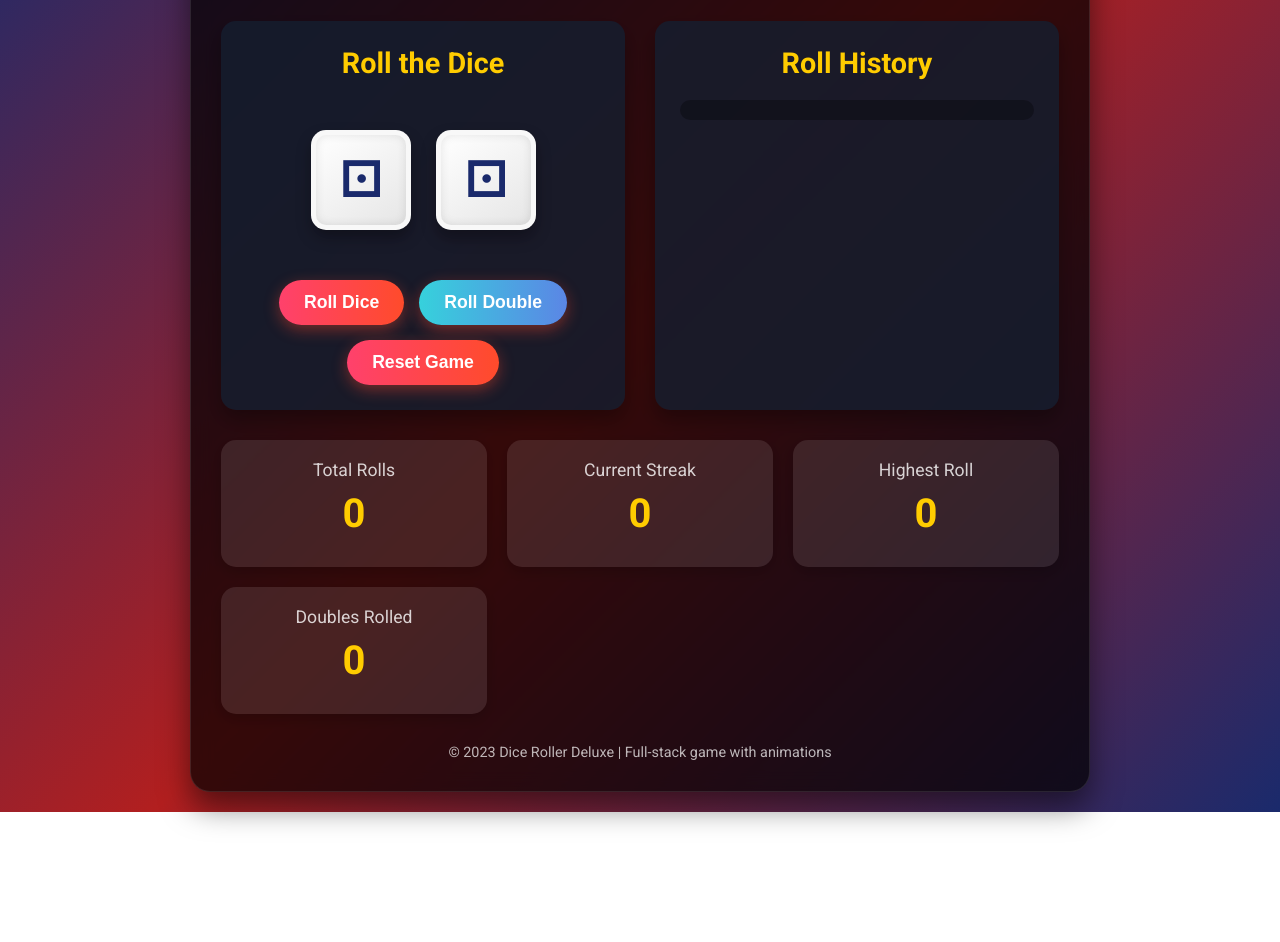
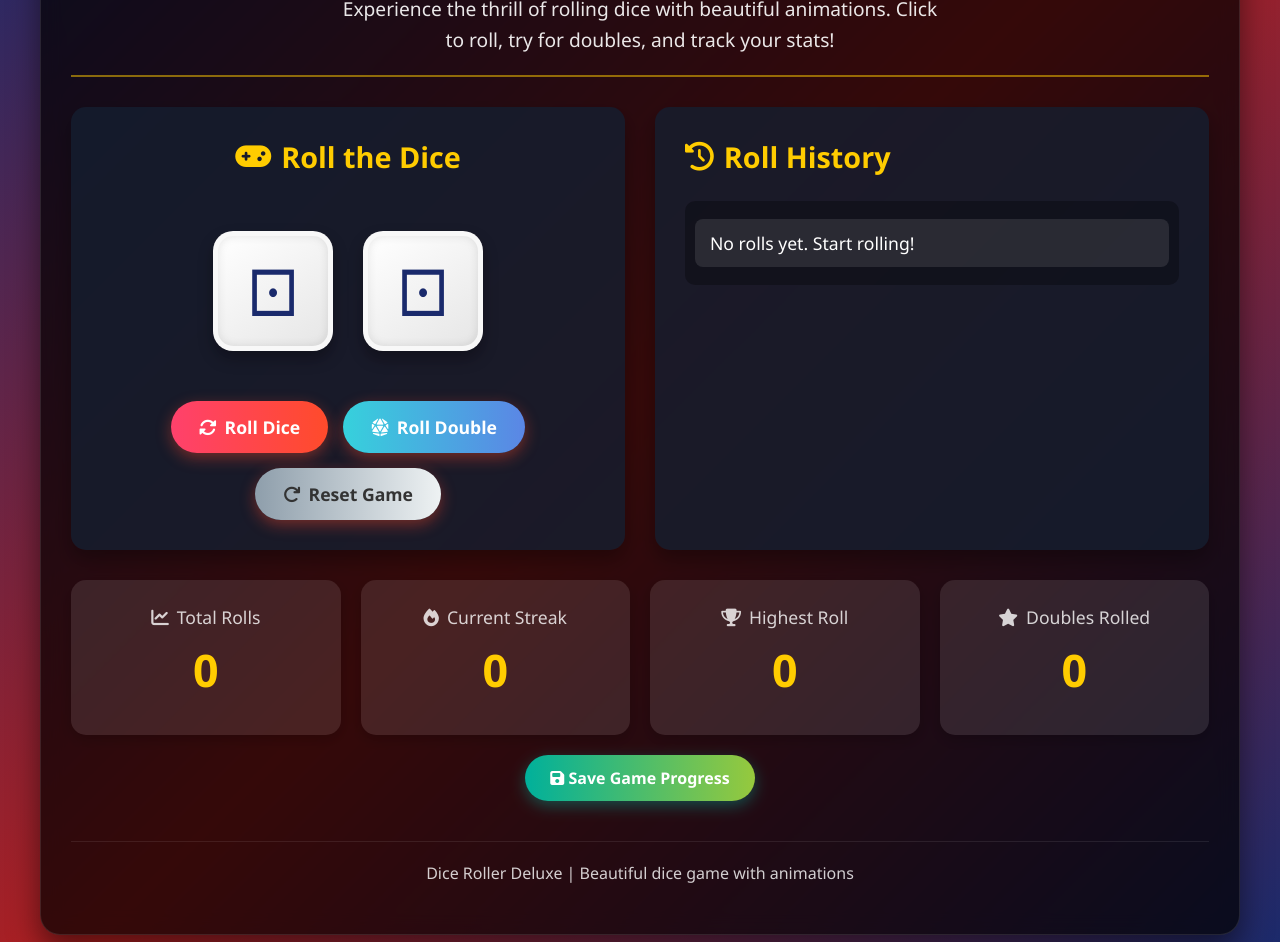
Before and after one commit to mynameisadrusht/adusht-, a plain HTML site: page index.html in a window 1280 px wide. Shown: the part 163-1105 px from the top of the page. Before the commit the page ends 975 px from the top, so only its background shows below. Drawn offline with Linux system fonts and the light colour scheme.

Commit message:
Update index.html

```diff
--- a/index.html
+++ b/index.html
@@ -4,16 +4,16 @@
     <meta charset="UTF-8">
     <meta name="viewport" content="width=device-width, initial-scale=1.0">
     <title>Dice Roller Deluxe</title>
-    <link href="https://fonts.googleapis.com/css2?family=Roboto:wght@400;700&family=Lobster&display=swap" rel="stylesheet">
+    <link rel="stylesheet" href="https://cdnjs.cloudflare.com/ajax/libs/font-awesome/6.4.0/css/all.min.css">
     <style>
         * {
             margin: 0;
             padding: 0;
             box-sizing: border-box;
+            font-family: 'Segoe UI', Tahoma, Geneva, Verdana, sans-serif;
         }
 
         body {
-            font-family: 'Roboto', sans-serif;
             background: linear-gradient(135deg, #1a2a6c, #b21f1f, #1a2a6c);
             min-height: 100vh;
             display: flex;
@@ -27,7 +27,7 @@
 
         .container {
             width: 100%;
-            max-width: 900px;
+            max-width: 1200px;
             background: rgba(0, 0, 0, 0.7);
             border-radius: 20px;
             padding: 30px;
@@ -39,10 +39,11 @@
         header {
             text-align: center;
             margin-bottom: 30px;
+            padding: 20px;
+            border-bottom: 2px solid rgba(255, 204, 0, 0.5);
         }
 
         h1 {
-            font-family: 'Lobster', cursive;
             font-size: 3.5rem;
             margin-bottom: 10px;
             color: #ffcc00;
@@ -53,44 +54,58 @@
         .subtitle {
             font-size: 1.2rem;
             opacity: 0.9;
+            max-width: 600px;
+            margin: 0 auto;
+            line-height: 1.6;
         }
 
-        .game-container {
+        .game-area {
             display: flex;
             flex-wrap: wrap;
             gap: 30px;
             justify-content: center;
+            margin-bottom: 30px;
         }
 
         .dice-section {
             flex: 1;
-            min-width: 300px;
+            min-width: 350px;
             background: rgba(20, 30, 48, 0.8);
             border-radius: 15px;
-            padding: 25px;
+            padding: 30px;
             display: flex;
             flex-direction: column;
             align-items: center;
             box-shadow: 0 10px 20px rgba(0, 0, 0, 0.3);
         }
 
+        .section-title {
+            font-size: 1.8rem;
+            margin-bottom: 25px;
+            text-align: center;
+            color: #ffcc00;
+            display: flex;
+            align-items: center;
+            gap: 10px;
+        }
+
         .dice-container {
             display: flex;
             flex-wrap: wrap;
             justify-content: center;
-            gap: 25px;
+            gap: 30px;
             margin: 30px 0;
         }
 
         .dice {
-            width: 100px;
-            height: 100px;
+            width: 120px;
+            height: 120px;
             background: #f8f8f8;
-            border-radius: 15px;
+            border-radius: 20px;
             display: flex;
             justify-content: center;
             align-items: center;
-            font-size: 3rem;
+            font-size: 4rem;
             font-weight: bold;
             box-shadow: 0 8px 15px rgba(0, 0, 0, 0.3);
             position: relative;
@@ -110,7 +125,7 @@
             left: 5px;
             right: 5px;
             bottom: 5px;
-            border-radius: 10px;
+            border-radius: 15px;
             background: linear-gradient(145deg, #ffffff, #e6e6e6);
             box-shadow: inset 0 0 10px rgba(0, 0, 0, 0.1);
         }
@@ -130,7 +145,7 @@
         }
 
         button {
-            padding: 12px 25px;
+            padding: 14px 28px;
             font-size: 1.1rem;
             font-weight: bold;
             background: linear-gradient(to right, #ff416c, #ff4b2b);
@@ -140,6 +155,9 @@
             cursor: pointer;
             transition: all 0.3s ease;
             box-shadow: 0 5px 15px rgba(255, 75, 43, 0.4);
+            display: flex;
+            align-items: center;
+            gap: 8px;
         }
 
         button:hover {
@@ -155,20 +173,18 @@
             background: linear-gradient(to right, #36d1dc, #5b86e5);
         }
 
+        .reset-btn {
+            background: linear-gradient(to right, #8e9eab, #eef2f3);
+            color: #333;
+        }
+
         .history-section {
             flex: 1;
-            min-width: 300px;
+            min-width: 350px;
             background: rgba(20, 30, 48, 0.8);
             border-radius: 15px;
-            padding: 25px;
+            padding: 30px;
             box-shadow: 0 10px 20px rgba(0, 0, 0, 0.3);
-        }
-
-        .section-title {
-            font-size: 1.8rem;
-            margin-bottom: 20px;
-            text-align: center;
-            color: #ffcc00;
         }
 
         .history-list {
@@ -190,9 +206,14 @@
             animation: fadeIn 0.5s ease;
         }
 
+        .history-item.double {
+            background: rgba(255, 215, 0, 0.15);
+            border-left: 4px solid gold;
+        }
+
         .stats {
             display: grid;
-            grid-template-columns: repeat(auto-fit, minmax(200px, 1fr));
+            grid-template-columns: repeat(auto-fit, minmax(250px, 1fr));
             gap: 20px;
             margin-top: 30px;
             text-align: center;
@@ -200,13 +221,19 @@
 
         .stat-card {
             background: rgba(255, 255, 255, 0.1);
-            padding: 20px;
+            padding: 25px;
             border-radius: 15px;
             box-shadow: 0 5px 15px rgba(0, 0, 0, 0.2);
+            transition: transform 0.3s ease;
+        }
+
+        .stat-card:hover {
+            transform: translateY(-5px);
+            background: rgba(255, 255, 255, 0.15);
         }
 
         .stat-value {
-            font-size: 2.5rem;
+            font-size: 2.8rem;
             font-weight: bold;
             color: #ffcc00;
             margin: 10px 0;
@@ -215,6 +242,10 @@
         .stat-label {
             font-size: 1.1rem;
             opacity: 0.8;
+            display: flex;
+            align-items: center;
+            justify-content: center;
+            gap: 8px;
         }
 
         .rolling {
@@ -252,14 +283,39 @@
         }
 
         footer {
-            margin-top: 30px;
+            margin-top: 40px;
             text-align: center;
-            opacity: 0.7;
-            font-size: 0.9rem;
+            padding: 20px;
+            font-size: 1rem;
+            opacity: 0.8;
+            border-top: 1px solid rgba(255, 255, 255, 0.1);
+            width: 100%;
+        }
+
+        .save-section {
+            margin-top: 20px;
+            text-align: center;
+        }
+
+        .save-link {
+            display: inline-block;
+            padding: 12px 25px;
+            background: linear-gradient(to right, #00b09b, #96c93d);
+            color: white;
+            text-decoration: none;
+            border-radius: 50px;
+            font-weight: bold;
+            box-shadow: 0 5px 15px rgba(0, 176, 155, 0.4);
+            transition: all 0.3s ease;
+        }
+
+        .save-link:hover {
+            transform: translateY(-3px);
+            box-shadow: 0 8px 20px rgba(0, 176, 155, 0.6);
         }
 
         @media (max-width: 768px) {
-            .game-container {
+            .game-area {
                 flex-direction: column;
             }
 
@@ -268,9 +324,13 @@
             }
 
             .dice {
-                width: 80px;
-                height: 80px;
-                font-size: 2.5rem;
+                width: 100px;
+                height: 100px;
+                font-size: 3.5rem;
+            }
+
+            .section-title {
+                font-size: 1.5rem;
             }
         }
     </style>
@@ -278,13 +338,13 @@
 <body>
     <div class="container">
         <header>
-            <h1>Dice Roller Deluxe</h1>
-            <p class="subtitle">Roll the dice and test your luck!</p>
+            <h1><i class="fas fa-dice"></i> Dice Roller Deluxe</h1>
+            <p class="subtitle">Experience the thrill of rolling dice with beautiful animations. Click to roll, try for doubles, and track your stats!</p>
         </header>
 
-        <div class="game-container">
+        <div class="game-area">
             <div class="dice-section">
-                <h2 class="section-title">Roll the Dice</h2>
+                <h2 class="section-title"><i class="fas fa-gamepad"></i> Roll the Dice</h2>
 
                 <div class="dice-container">
                     <div class="dice dice-1">
@@ -296,14 +356,20 @@
                 </div>
 
                 <div class="controls">
-                    <button id="roll-btn">Roll Dice</button>
-                    <button id="double-btn" class="roll-count">Roll Double</button>
-                    <button id="reset-btn">Reset Game</button>
+                    <button id="roll-btn">
+                        <i class="fas fa-sync-alt"></i> Roll Dice
+                    </button>
+                    <button id="double-btn" class="roll-count">
+                        <i class="fas fa-dice-d20"></i> Roll Double
+                    </button>
+                    <button id="reset-btn" class="reset-btn">
+                        <i class="fas fa-redo"></i> Reset Game
+                    </button>
                 </div>
             </div>
 
             <div class="history-section">
-                <h2 class="section-title">Roll History</h2>
+                <h2 class="section-title"><i class="fas fa-history"></i> Roll History</h2>
                 <div class="history-list" id="history-list">
                     <!-- History items will be added here -->
                 </div>
@@ -312,25 +378,31 @@
 
         <div class="stats">
             <div class="stat-card">
-                <div class="stat-label">Total Rolls</div>
+                <div class="stat-label"><i class="fas fa-chart-line"></i> Total Rolls</div>
                 <div class="stat-value" id="total-rolls">0</div>
             </div>
             <div class="stat-card">
-                <div class="stat-label">Current Streak</div>
+                <div class="stat-label"><i class="fas fa-fire"></i> Current Streak</div>
                 <div class="stat-value" id="current-streak">0</div>
             </div>
             <div class="stat-card">
-                <div class="stat-label">Highest Roll</div>
+                <div class="stat-label"><i class="fas fa-trophy"></i> Highest Roll</div>
                 <div class="stat-value" id="highest-roll">0</div>
             </div>
             <div class="stat-card">
-                <div class="stat-label">Doubles Rolled</div>
+                <div class="stat-label"><i class="fas fa-star"></i> Doubles Rolled</div>
                 <div class="stat-value" id="double-count">0</div>
             </div>
         </div>
 
+        <div class="save-section">
+            <a href="#" class="save-link" id="save-link">
+                <i class="fas fa-save"></i> Save Game Progress
+            </a>
+        </div>
+
         <footer>
-            <p>© 2023 Dice Roller Deluxe | Full-stack game with animations</p>
+            <p>Dice Roller Deluxe | Beautiful dice game with animations</p>
         </footer>
     </div>
 
@@ -356,6 +428,7 @@
         const currentStreakEl = document.getElementById('current-streak');
         const highestRollEl = document.getElementById('highest-roll');
         const doubleCountEl = document.getElementById('double-count');
+        const saveLink = document.getElementById('save-link');
 
         // Initialize game
         function initGame() {
@@ -367,6 +440,7 @@
             rollBtn.addEventListener('click', rollDice);
             doubleBtn.addEventListener('click', rollDouble);
             resetBtn.addEventListener('click', resetGame);
+            saveLink.addEventListener('click', saveGame);
 
             // Add dice click handlers
             diceElements.forEach(dice => {
@@ -487,6 +561,14 @@
             updateDice();
             updateStats();
             renderHistory();
+
+            // Show reset animation
+            diceElements.forEach(dice => {
+                dice.classList.add('rolling');
+                setTimeout(() => {
+                    dice.classList.remove('rolling');
+                }, 800);
+            });
         }
 
         // Update game state after a roll
@@ -541,9 +623,14 @@
         function renderHistory() {
             historyList.innerHTML = '';
 
+            if (gameState.history.length === 0) {
+                historyList.innerHTML = '<div class="history-item">No rolls yet. Start rolling!</div>';
+                return;
+            }
+
             gameState.history.forEach(roll => {
                 const historyItem = document.createElement('div');
-                historyItem.className = 'history-item';
+                historyItem.className = `history-item ${roll.isDouble ? 'double' : ''}`;
                 historyItem.innerHTML = `
                     <div>
                         <span class="dice-value dice-${roll.dice1}"></span> +
@@ -557,33 +644,31 @@
             });
         }
 
+        // Save game progress
+        function saveGame(e) {
+            e.preventDefault();
+
+            // Create a data URL for the game state
+            const gameData = JSON.stringify(gameState);
+            const dataUrl = `data:text/json;charset=utf-8,${encodeURIComponent(gameData)}`;
+
+            // Create a temporary download link
+            const downloadLink = document.createElement('a');
+            downloadLink.href = dataUrl;
+            downloadLink.download = 'dice-game-save.json';
+            document.body.appendChild(downloadLink);
+            downloadLink.click();
+            document.body.removeChild(downloadLink);
+
+            // Show confirmation
+            saveLink.innerHTML = '<i class="fas fa-check"></i> Game Saved!';
+            setTimeout(() => {
+                saveLink.innerHTML = '<i class="fas fa-save"></i> Save Game Progress';
+            }, 2000);
+        }
+
         // Initialize the game when page loads
         window.addEventListener('DOMContentLoaded', initGame);
-
-        // Backend simulation (would be a real backend in a full implementation)
-        function simulateBackend() {
-            return {
-                rollDice: () => {
-                    return {
-                        dice1: Math.floor(Math.random() * 6) + 1,
-                        dice2: Math.floor(Math.random() * 6) + 1,
-                        timestamp: new Date().toISOString()
-                    };
-                },
-                saveRoll: (rollData) => {
-                    console.log('Saving roll to backend:', rollData);
-                    // In a real app, this would save to a database
-                    return { success: true };
-                },
-                getHistory: () => {
-                    // In a real app, this would fetch from a database
-                    return gameState.history.slice(0, 10);
-                }
-            };
-        }
-
-        // Initialize the backend
-        const backend = simulateBackend();
     </script>
 </body>
 </html>
```
